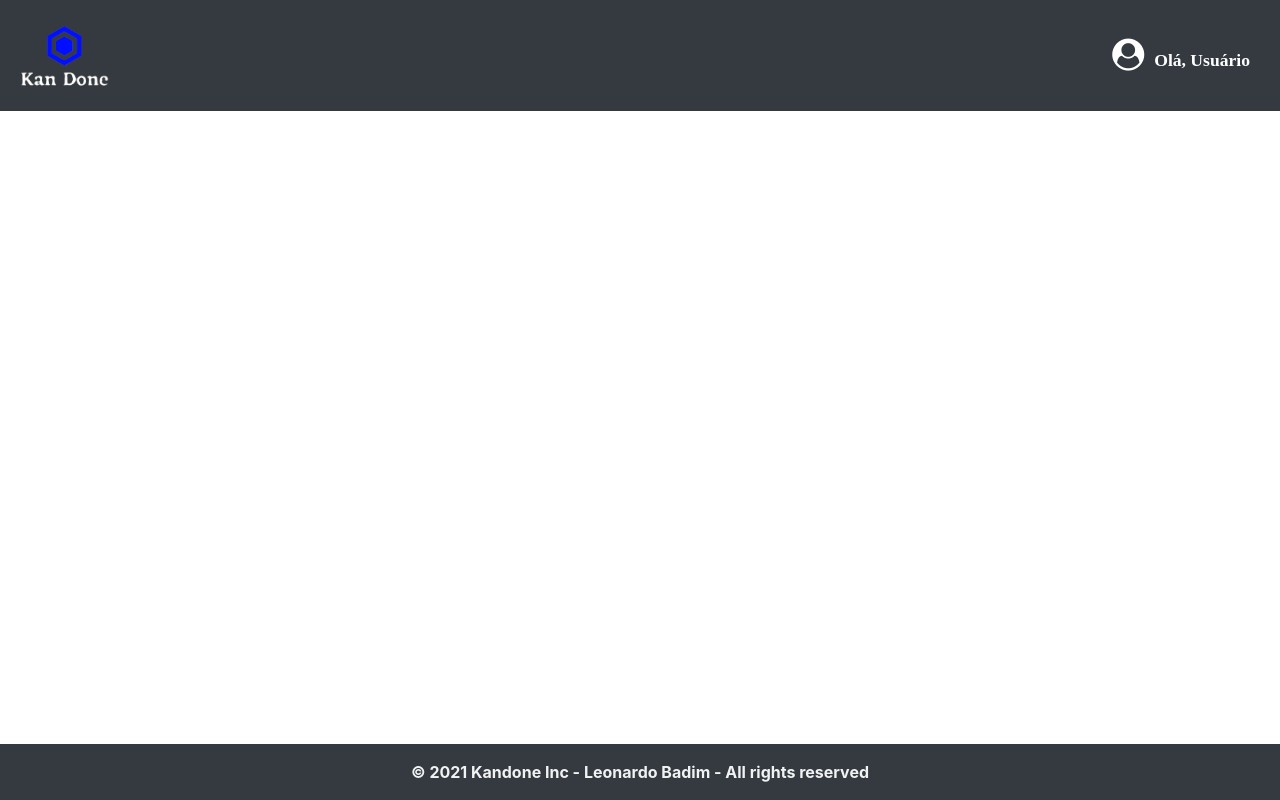
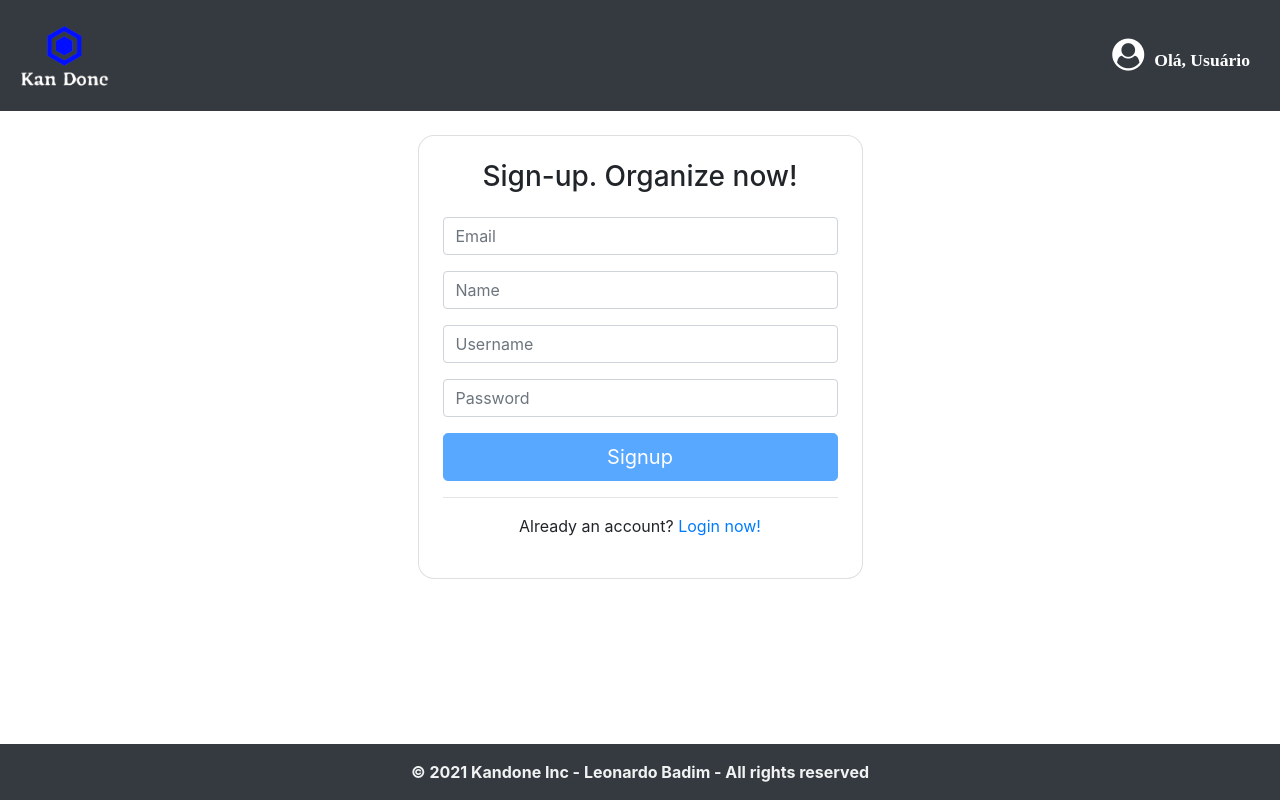
Before and after one commit to LPompeia/kandone-front, an Angular app: page /home/signup in a window 1280 px wide. Before the commit this address led to /. Built offline with nearby package versions, Linux system fonts and the light colour scheme.

Commit message:
add: feature signup application

```diff
--- a/src/app/home/home-routing.module.ts
+++ b/src/app/home/home-routing.module.ts
@@ -2,6 +2,7 @@ import { NgModule } from '@angular/core';
 import { Routes, RouterModule } from '@angular/router';
 import { HomeComponent } from './home.component';
 import { LoginComponent } from './login/login.component';
+import { SignupComponent } from './signup/signup.component';
 
 const routes: Routes = [
   {
@@ -11,6 +12,10 @@ const routes: Routes = [
       {
         path: '',
         component: LoginComponent,
+      },
+      {
+        path: 'signup',
+        component: SignupComponent
       }
     ],
   },
--- a/src/app/home/home.module.ts
+++ b/src/app/home/home.module.ts
@@ -6,10 +6,11 @@ import { HomeComponent } from './home.component';
 import { LoginComponent } from './login/login.component';
 import { FormsModule } from '@angular/forms';
 import { SharedModule } from '../shared/shared.module';
+import { SignupComponent } from './signup/signup.component';
 
 
 @NgModule({
-  declarations: [HomeComponent, LoginComponent],
+  declarations: [HomeComponent, LoginComponent, SignupComponent],
   imports: [
     CommonModule,
     HomeRoutingModule,
--- /dev/null
+++ b/src/app/home/signup/new-user.ts
@@ -0,0 +1,6 @@
+export interface NewUser {
+  email: string;
+  name: string;
+  username: string;
+  password: string;
+}
--- /dev/null
+++ b/src/app/home/signup/signup.component.html
@@ -0,0 +1,85 @@
+<div class="container py-4 h-100">
+  <div class="row d-flex justify-content-center align-items-center h-100">
+    <div class="col-12 col-md-8 col-lg-6 col-xl-5">
+      <div class="card shadow-2-strong" style="border-radius: 1rem;">
+        <div class="card-body p-4 text-center">
+          <h3 class="mb-4">Sign-up. Organize now!</h3>
+          <form [formGroup]="newUsuarioForm" (submit)="signup()">
+              <div class="form-group">
+                <input
+                  class="form-control"
+                  placeholder="Email"
+                  formControlName="email"
+                />
+                <app-message-inputs-alert
+                *ngIf="
+                  newUsuarioForm.get('email')?.errors?.required &&
+                  newUsuarioForm.get('email')?.touched"
+                  mensagem="E-mail is required"
+                ></app-message-inputs-alert>
+                <app-message-inputs-alert
+                *ngIf="
+                  newUsuarioForm.get('email')?.errors?.email &&
+                  newUsuarioForm.get('email')?.touched"
+                  mensagem="E-mail in incorrect format"
+                ></app-message-inputs-alert>
+              </div>
+
+            <div class="form-group">
+              <input
+                class="form-control"
+                placeholder="Name"
+                formControlName="name"
+              />
+              <app-message-inputs-alert
+                *ngIf="
+                newUsuarioForm.get('name')?.errors &&
+                newUsuarioForm.get('name')?.touched"
+                mensagem="Name must be at least 4 in size"
+              ></app-message-inputs-alert>
+            </div>
+
+            <div class="form-group">
+              <input
+                class="form-control"
+                placeholder="Username"
+                name="username"
+                formControlName="username"
+              />
+              <app-message-inputs-alert
+                *ngIf="
+                  newUsuarioForm.get('username')?.errors?.lower &&
+                  newUsuarioForm.get('username')?.touched"
+                  mensagem="Username must be lower case"
+              ></app-message-inputs-alert>
+              <app-message-inputs-alert
+                *ngIf="newUsuarioForm.get('username')?.errors?.userExists"
+                mensagem="Username already created by other users"
+            ></app-message-inputs-alert>
+            </div>
+
+            <div class="form-group">
+              <input
+                class="form-control"
+                type="password"
+                placeholder="Password"
+                formControlName="password"
+              />
+            </div>
+
+            <button
+              class="btn btn-primary btn-lg btn-block"
+              type="submit"
+              [disabled]="!newUsuarioForm.valid"
+            >
+              Signup
+            </button>
+          </form>
+
+          <hr class="my-3">
+          <p>Already an account? <a [routerLink]="['']">Login now!</a></p>
+        </div>
+      </div>
+    </div>
+  </div>
+</div>
--- /dev/null
+++ b/src/app/home/signup/signup.component.ts
@@ -0,0 +1,52 @@
+import { Component, OnInit } from '@angular/core';
+import { FormBuilder, FormGroup, Validators } from '@angular/forms';
+import { Router } from '@angular/router';
+import { NewUser } from './new-user';
+import { SignupService } from './signup.service';
+import { lowerValidator } from './validators/lower.validator';
+import { UserExistsService } from './validators/user-exists.validator';
+
+@Component({
+  selector: 'app-signup',
+  templateUrl: './signup.component.html',
+  styleUrls: ['./signup.component.css']
+})
+export class SignupComponent implements OnInit {
+
+  newUsuarioForm!: FormGroup;
+
+  constructor(private formBuilder: FormBuilder,
+    private userExistsService : UserExistsService,
+    private signUpService : SignupService,
+    private router: Router) { }
+
+  ngOnInit(): void {
+    this.newUsuarioForm = this.formBuilder.group(
+      {
+        email: ['', [Validators.required, Validators.email]],
+        name: ['', [Validators.required, Validators.minLength(4)]],
+        username: [
+          '',
+          [lowerValidator, Validators.required],
+          [this.userExistsService.userExists()],
+        ],
+        password: ['', [Validators.required, Validators.minLength(6)]],
+      }
+    )
+  }
+
+  signup() {
+    if (this.newUsuarioForm.valid) {
+      const newUser = this.newUsuarioForm.getRawValue() as NewUser;
+      this.signUpService.signUp(newUser).subscribe(
+        () => {
+          this.router.navigate(['']);
+        },
+        (error) => {
+          console.log(error);
+        }
+      );
+    }
+  }
+
+}
--- /dev/null
+++ b/src/app/home/signup/signup.service.ts
@@ -0,0 +1,22 @@
+import { HttpClient } from '@angular/common/http';
+import { Injectable } from '@angular/core';
+import { NewUser } from './new-user';
+
+const API = 'http://localhost:8080';
+
+@Injectable({
+  providedIn: 'root'
+})
+
+export class SignupService {
+
+  constructor(private http : HttpClient) { }
+
+  signUp(newUser: NewUser) {
+    return this.http.post(`${API}/user/signup`, newUser);
+  }
+
+  checkUserExists(username: string) {
+    return this.http.get(`${API}/user/exists/${username}`);
+  }
+}
--- /dev/null
+++ b/src/app/home/signup/validators/lower.validator.ts
@@ -0,0 +1,10 @@
+import { AbstractControl } from '@angular/forms';
+
+export function lowerValidator(control: AbstractControl) {
+  const value = control.value as string;
+  if (value !== value.toLowerCase()) {
+    return { lower: true };
+  } else {
+    return null;
+  }
+}
--- /dev/null
+++ b/src/app/home/signup/validators/user-exists.validator.ts
@@ -0,0 +1,25 @@
+import { Injectable } from '@angular/core';
+import { AbstractControl } from '@angular/forms';
+import { first, map, switchMap } from 'rxjs/operators';
+import { SignupService } from '../signup.service';
+
+@Injectable({
+  providedIn: 'root',
+})
+export class UserExistsService {
+  constructor(private signUpService: SignupService) {}
+
+  userExists() {
+    return (control: AbstractControl) => {
+      return control.valueChanges.pipe(
+        switchMap((nomeUsuario) =>
+          this.signUpService.checkUserExists(nomeUsuario)
+        ),
+        map((userExists) =>
+          userExists ? { userExists: true } : null
+        ),
+        first()
+      );
+    };
+  }
+}
--- a/src/app/shared/shared.module.ts
+++ b/src/app/shared/shared.module.ts
@@ -1,13 +1,15 @@
 import { NgModule } from '@angular/core';
 import { CommonModule } from '@angular/common';
 import {MessageInputsAlertModule} from '../components/message-inputs-alert/message-inputs-alert.module'
+import { ReactiveFormsModule } from '@angular/forms';
 
 @NgModule({
   declarations: [],
   imports: [
     CommonModule,
-    MessageInputsAlertModule
+    MessageInputsAlertModule,
+    ReactiveFormsModule
   ],
-  exports: [MessageInputsAlertModule]
+  exports: [MessageInputsAlertModule, ReactiveFormsModule]
 })
 export class SharedModule { }
```
Also changed, not shown: src/app/home/signup/signup.component.css (added), 2 other files (tests, documents, lock files or other folders).
